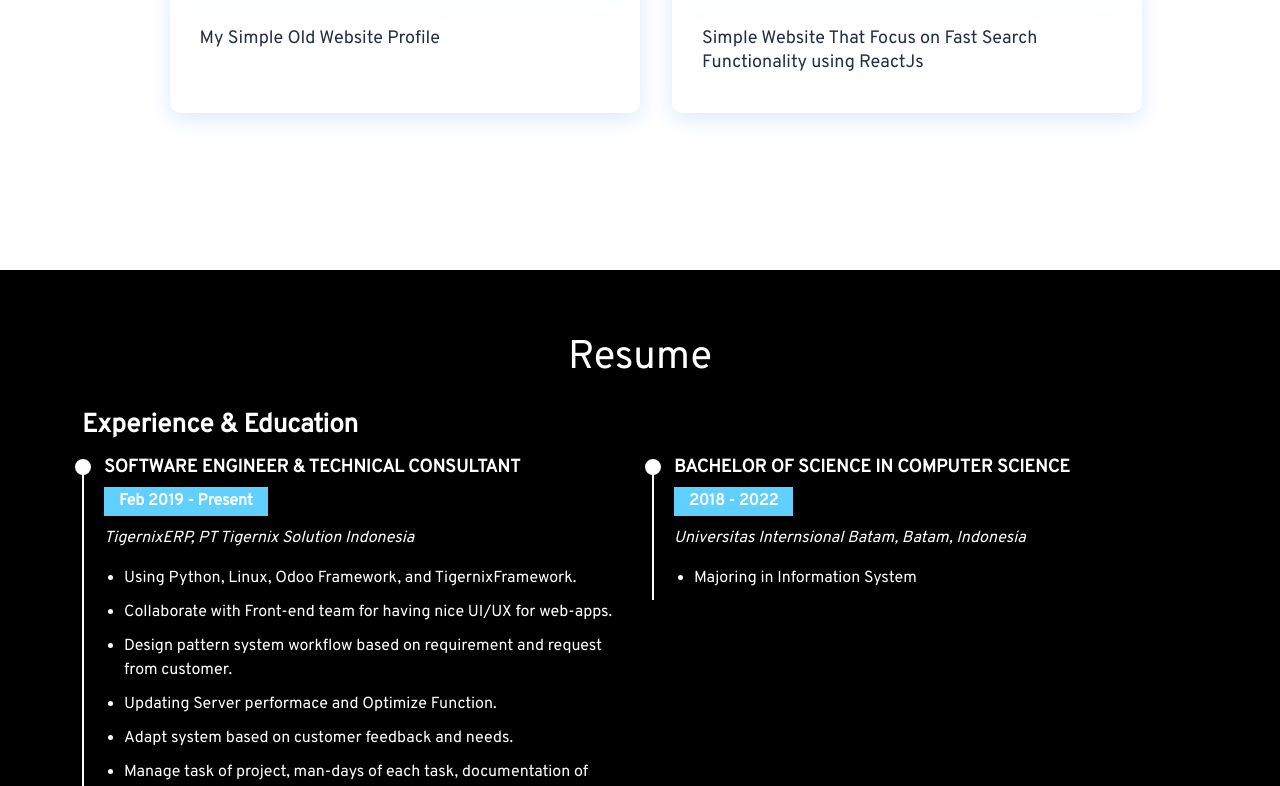
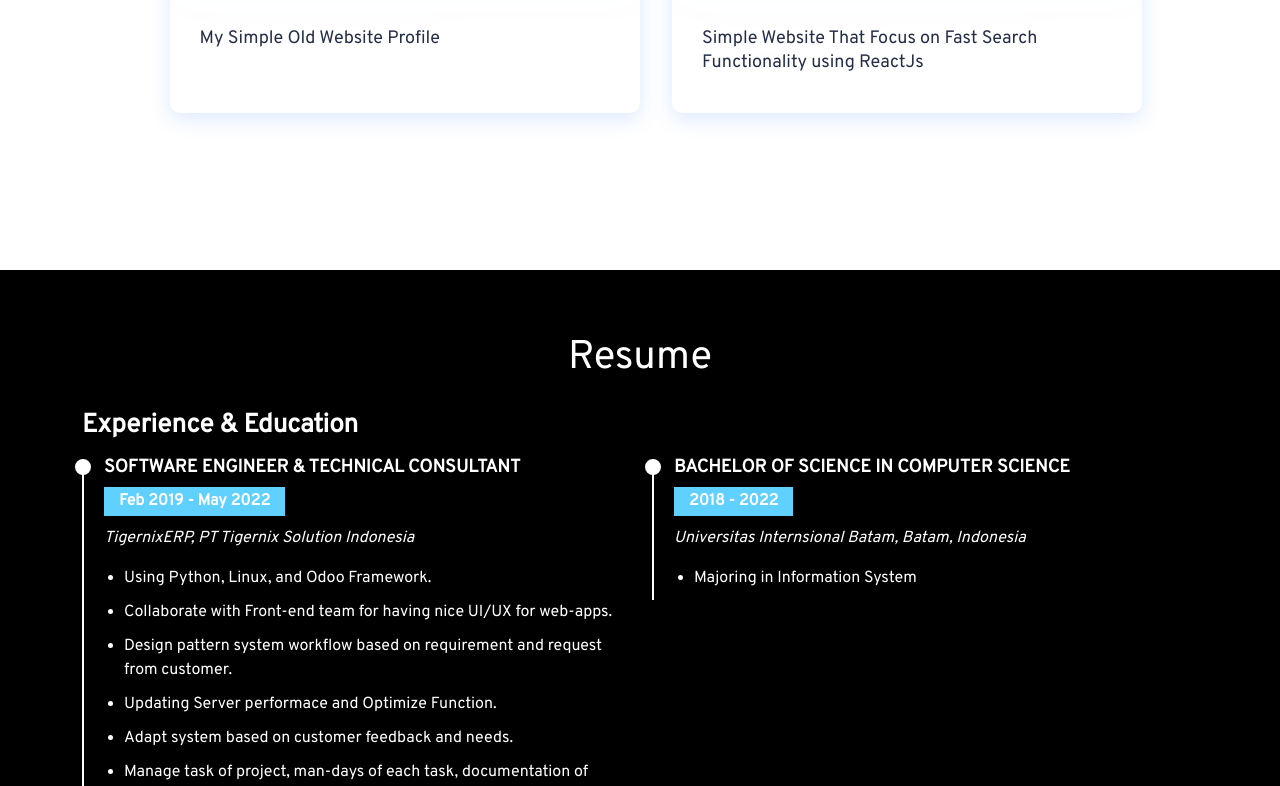
Before and after one commit to chaanto/e-profile, a React (Create React App) app: page / in a window 1280 px wide. Shown: the part 2872-3658 px from the top of the page. Built offline with nearby package versions, Linux system fonts and the light colour scheme.

Commit message:
Update resumeSection.js
update information

```diff
--- a/src/Components/ResumeSection/resumeSection.js
+++ b/src/Components/ResumeSection/resumeSection.js
@@ -17,10 +17,10 @@ function resumeSection() {
                     <div class="col-lg-6">
                         <div class="resume-item">
                             <h4>Software Engineer &amp; Technical Consultant</h4>
-                            <h5>Feb 2019 - Present</h5>
+                            <h5>Feb 2019 - May 2022</h5>
                             <p><em>TigernixERP, PT Tigernix Solution Indonesia</em></p>
                             <ul>
-                                <li>Using Python, Linux, Odoo Framework, and TigernixFramework.</li>
+                                <li>Using Python, Linux, and Odoo Framework.</li>
                                 <li>Collaborate with Front-end team for having nice UI/UX for web-apps.</li>
                                 <li>Design pattern system workflow based on requirement and request from customer.</li>
                                 <li>Updating Server performace and Optimize Function.</li>
```
